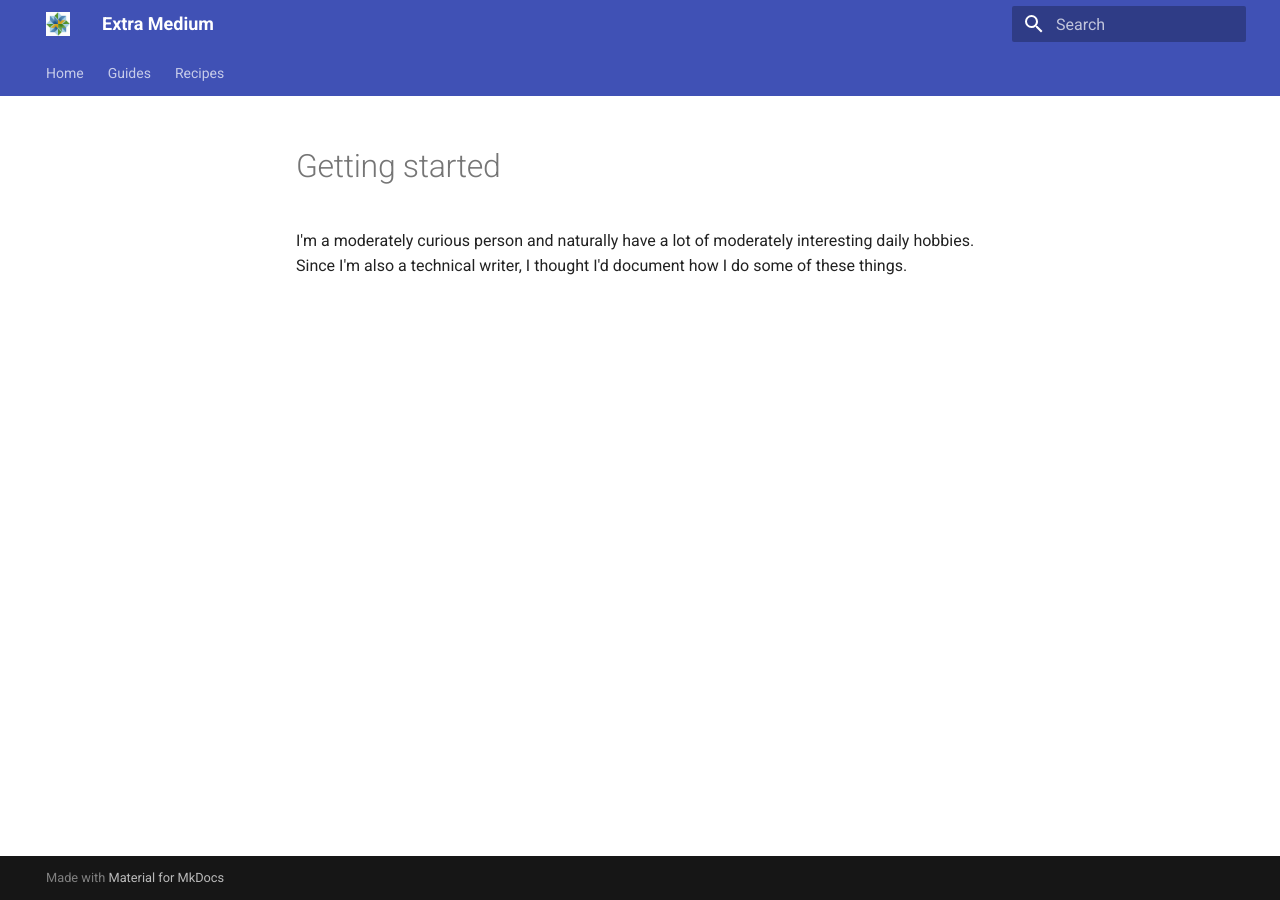
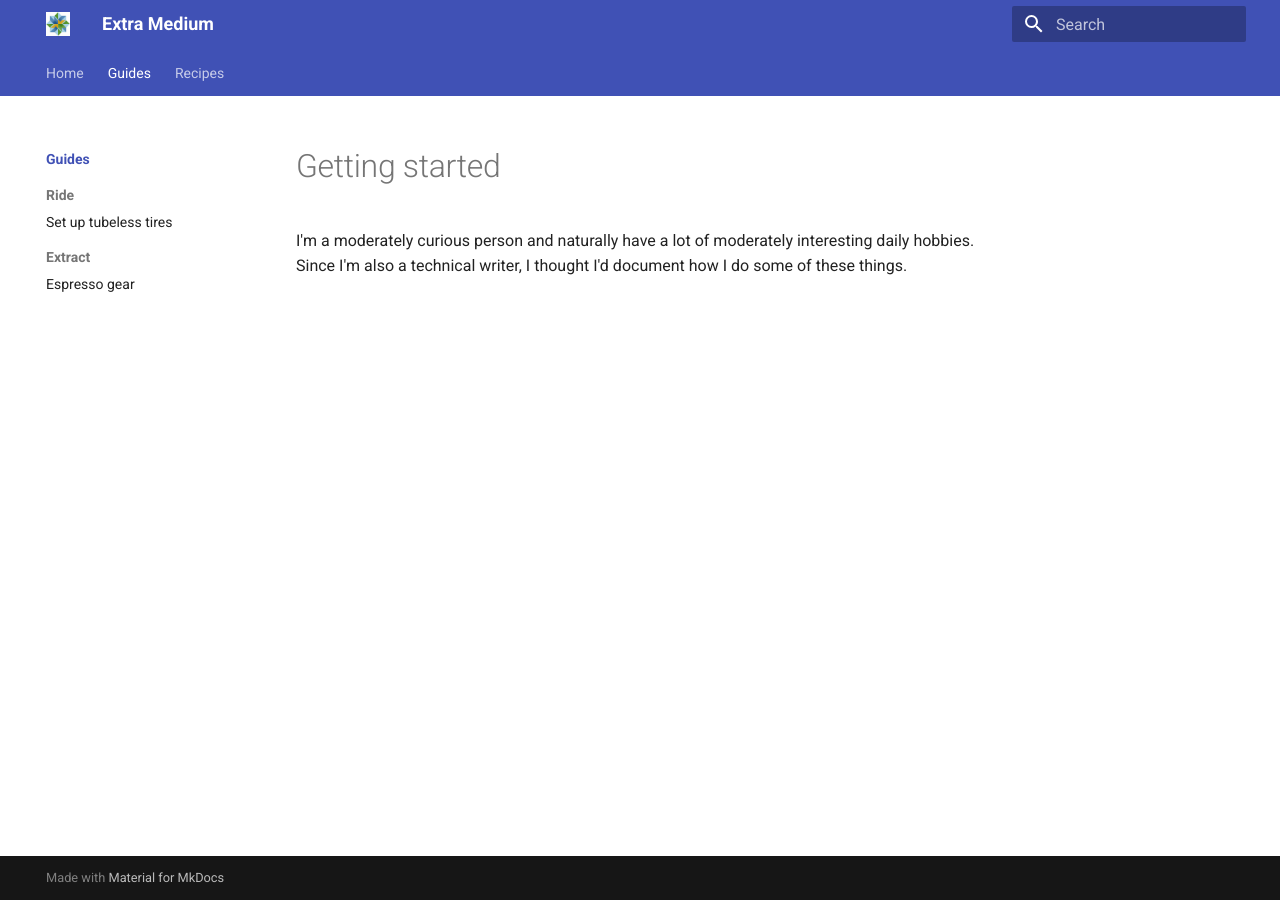
Before and after one commit to bgarrison2/extra-medium, an MkDocs documentation site: the page built from docs/guides/index.md, in a window 1280 px wide. Built offline with MkDocs 1.6.1 and Material for MkDocs 9.7.7, drawn with Linux system fonts in a browser that asks for light colours; some of the changed lines change nothing that is shown.

Commit message:
updated index

```diff
--- a/mkdocs.yml
+++ b/mkdocs.yml
@@ -8,7 +8,7 @@ nav:
     - About: about.md
 
   - Guides:
-    - Getting started: guides/Intro.md
+    - Getting started: guides/index.md
     - Ride:
       - Set up tubeless tires: guides/ride/set-up-tubeless-tires.md
     - Extract:
```
Also changed, not shown: docs/guides/index.md (renamed from docs/Guides/Intro.md).
